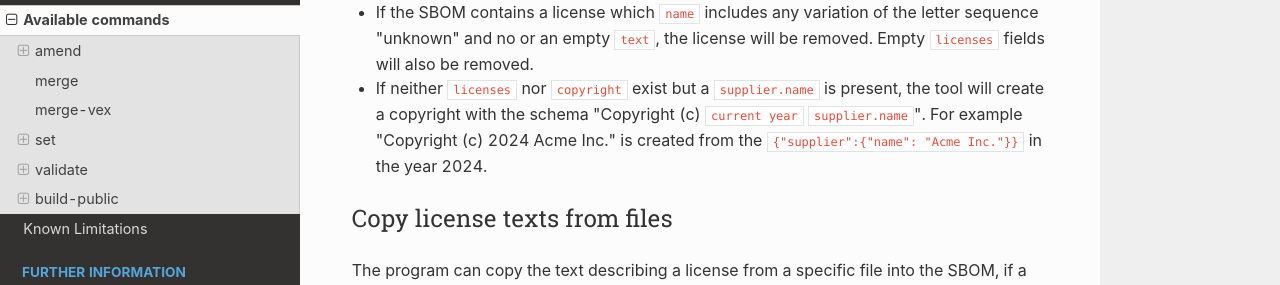
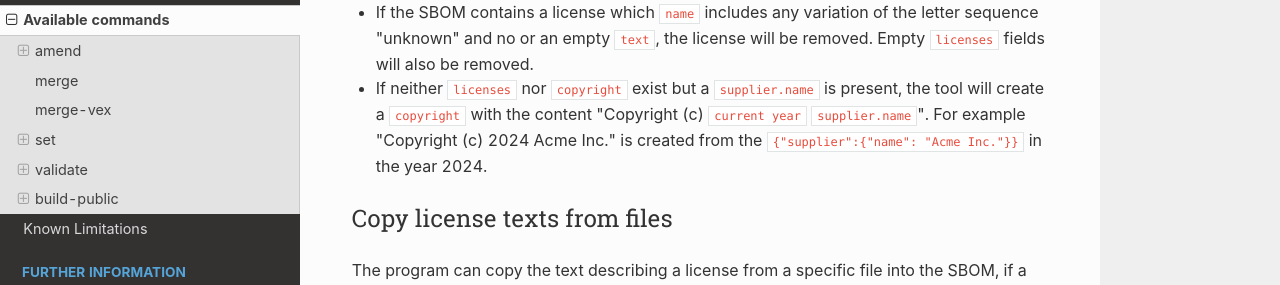
Before and after one commit to Festo-se/cyclonedx-editor-validator, an MkDocs documentation site: the page built from docs/available_commands.md, in a window 1280 px wide and 900 px high, scrolled down 930 px. Shown: the part 182-467 px from the top of the window. Built offline with MkDocs 1.6.1, drawn with Linux system fonts in a browser that asks for light colours; nearby versions of some CDN libraries; some web fonts are replaced.

Commit message:
docs: changed schema to content and added backquotes to copyright

```diff
--- a/docs/available_commands.md
+++ b/docs/available_commands.md
@@ -25,7 +25,7 @@ Currently, the command adds or modifies the following pieces of information:
 * If the path to a folder with license text files is provided, the text will be included in the SBOM, if the license has the corresponding `name`.
 * If a `license.name` is similar to an SPDX-ID, it will be replaced, e.g. `{"license": {"name": "The Apache License, Version 2.0"}}` leads to `{"license": {"id": "Apache-2.0"}}`. For this purpose a [JSON-file](https://github.com/Festo-se/cyclonedx-editor-validator/blob/main/cdxev/amend/license_name_spdx_id_map.json) is used, where we provide a mapping of license names to SPDX-IDs, based on this [license-mapping](https://github.com/CycloneDX/cyclonedx-core-java/blob/master/src/main/resources/license-mapping.json).
 * If the SBOM contains a license which `name` includes any variation of the letter sequence "unknown" and no or an empty `text`, the license will be removed. Empty `licenses` fields will also be removed.
-* If neither `licenses` nor `copyright` exist but a `supplier.name` is present, the tool will create a copyright with the schema "Copyright (c) `current year` `supplier.name`". For example "Copyright (c) 2024 Acme Inc." is created from the `{"supplier":{"name": "Acme Inc."}}` in the year 2024.
+* If neither `licenses` nor `copyright` exist but a `supplier.name` is present, the tool will create a `copyright` with the content "Copyright (c) `current year` `supplier.name`". For example "Copyright (c) 2024 Acme Inc." is created from the `{"supplier":{"name": "Acme Inc."}}` in the year 2024.
 
 ### Copy license texts from files
 
```
